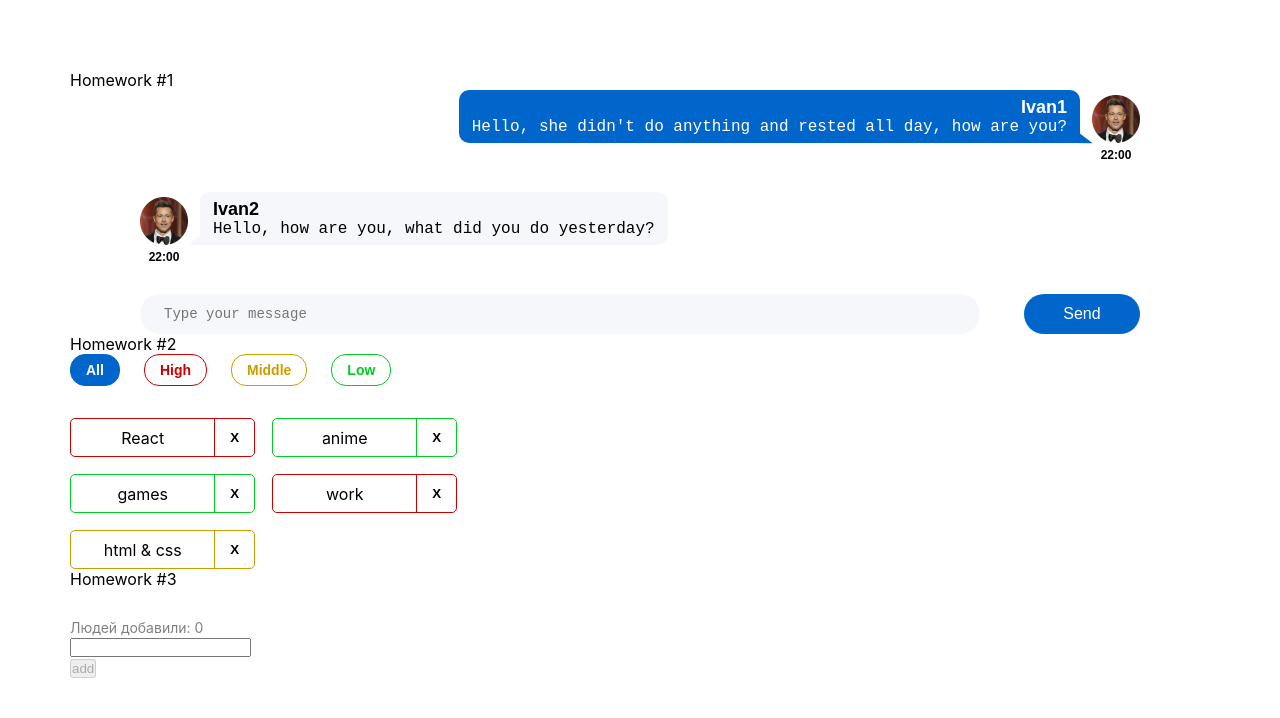
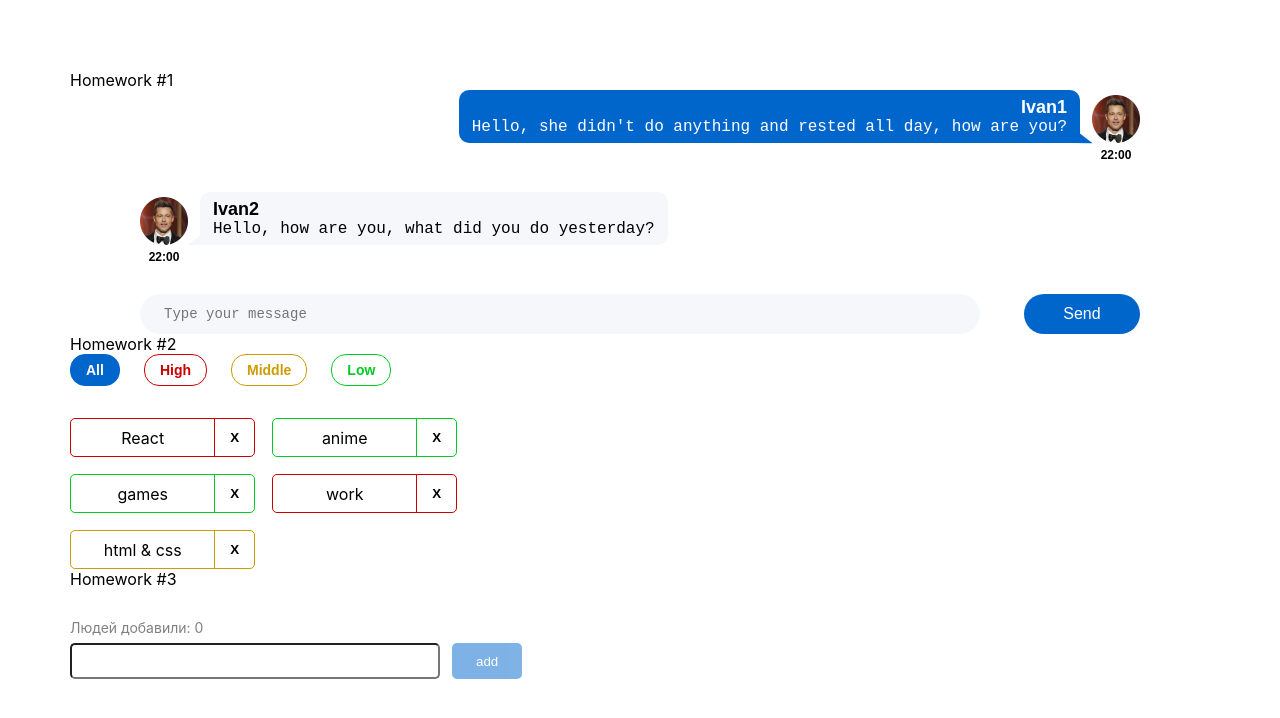
Before and after one commit to grange-grange/hws2, a React (Create React App) app: page / in a window 1280 px wide. Shown: the top 718 px of the page. Built offline with nearby package versions, Linux system fonts and the light colour scheme.

Commit message:
Update Greeting.module.css

```diff
--- a/src/s2-homeworks/hw03/Greeting.module.css
+++ b/src/s2-homeworks/hw03/Greeting.module.css
@@ -1,38 +1,62 @@
 .greetingForm {
-    margin-top: 30px;
+  margin-top: 30px;
+  font-size: 14px;
 }
 
 .inputAndButtonContainer {
+  display: flex;
+  align-items: top;
+  text-align: left;
+  margin-top: 7px;
 }
 
 .error {
+  color: #cc0000;
+  margin-top: 7px;
+}
+
+.inputAndButtonContainer input {
+  height: 36px;
+  width: 370px;
+  border-radius: 5px;
+  padding: 8px 12px;
 }
 
 .input {
+  border: solid 1px #d1d1d1;
 }
 
 .input:focus {
+  outline: none;
 }
 
 .errorInput {
+  border: solid 1px #cc0000;
 }
 
 .button {
+  color: #fff;
+  height: 36px;
+  padding: 5px 24px;
+  background: #0066cc;
+  border: 0px;
+  border-radius: 5px;
+  margin-left: 12px;
 }
 
-.button:focus {
-}
-
-.button:active {
+.button:hover {
+  cursor: pointer;
 }
 
 .button:disabled {
+  opacity: 0.5;
 }
 
 .text {
-    color: grey;
-    font-size: 14px;
+  color: grey;
+  font-size: 14px;
 }
 
 .greeting {
+  margin-top: 5px;
 }
```
